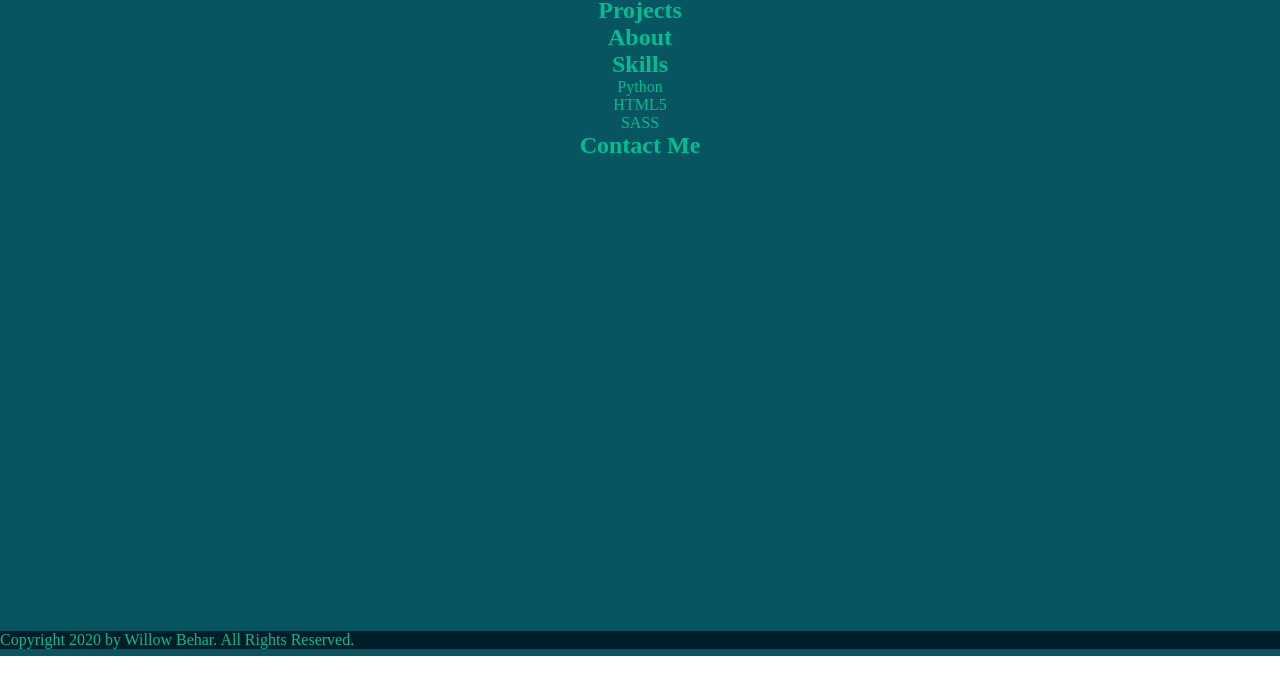
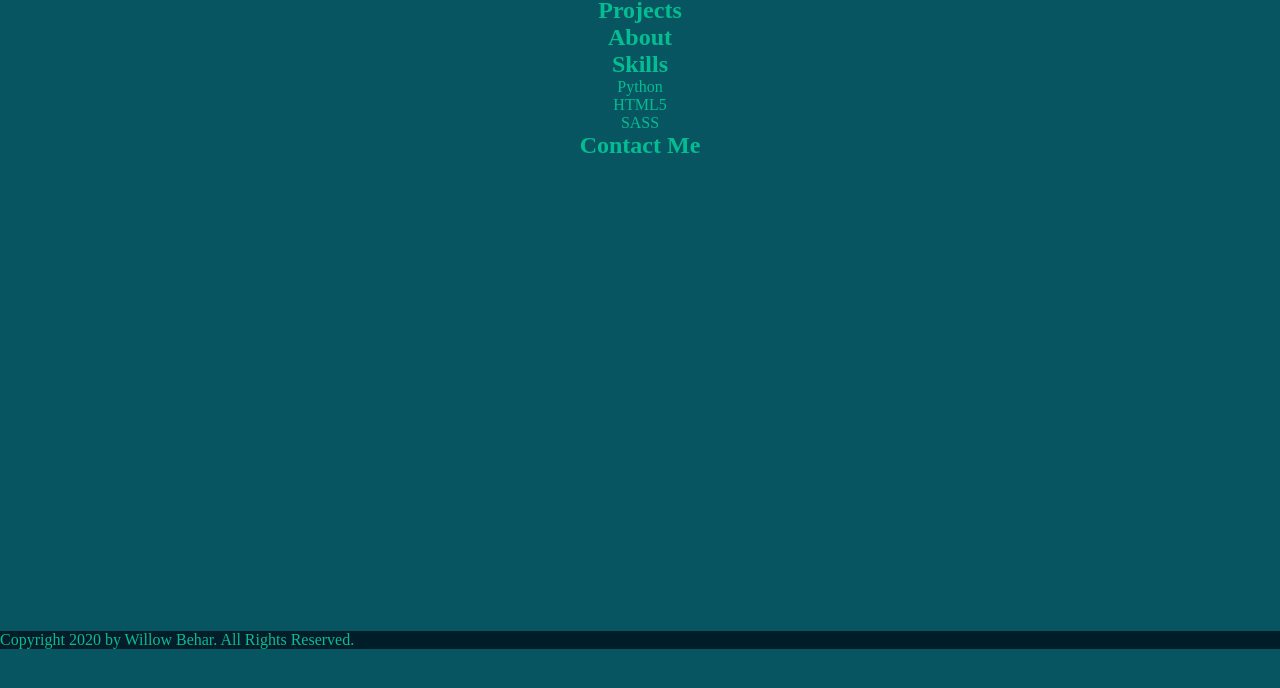
Before and after one commit to TechRunner2/PortfolioWebsite, a plain HTML site: page index.html in a window 1280 px wide. Shown: the part 151-839 px from the top of the page. Before the commit the page ends 807 px from the top, so only its background shows below. Drawn offline with Linux system fonts and the light colour scheme.

Commit message:
Just made the height 100vh

```diff
--- a/style.sass
+++ b/style.sass
@@ -58,7 +58,7 @@ a:hover
 
 #content
     position: relative
-    height: 96vh
+    height: 100vh
     background-color: $Content-color
     text-align: center
 
```
Also changed, not shown: style.css, 1 other file.
